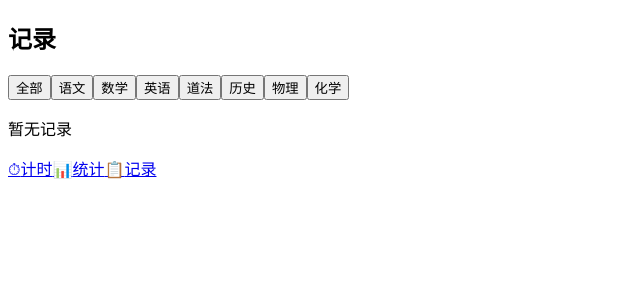
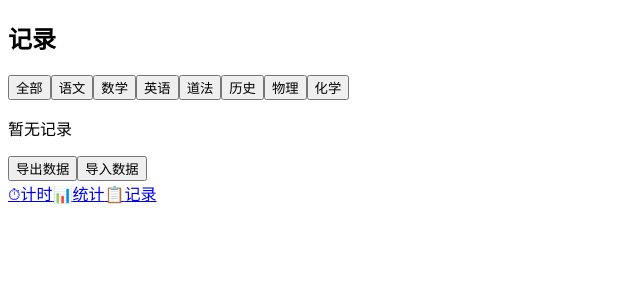
Before and after one commit to ultrafit67/homework_timer, a React (Vite) app: page /records in a window 1280 px wide. Shown: the top 300 px of the page, without its empty margins (0-640 px from the left). Built offline with nearby package versions, Linux system fonts and the light colour scheme; the HTML template or start-up script is replaced by a standard one.

Commit message:
feat: add data import/export (JSON)

```diff
--- a/src/db.ts
+++ b/src/db.ts
@@ -98,6 +98,15 @@ export async function updateRecord(record: HomeworkRecord): Promise<void> {
   await db.put(STORE_NAME, record)
 }
 
+export async function importRecords(records: HomeworkRecord[]): Promise<void> {
+  const db = await getDb()
+  const tx = db.transaction(STORE_NAME, 'readwrite')
+  for (const r of records) {
+    await tx.store.put(r)
+  }
+  await tx.done
+}
+
 export async function getDateGroups(): Promise<string[]> {
   const db = await getDb()
   const dates = new Set<string>()
--- a/src/pages/RecordsView.tsx
+++ b/src/pages/RecordsView.tsx
@@ -1,15 +1,54 @@
-import { useState } from 'react'
+import { useState, useRef } from 'react'
 import { useRecords } from '../hooks/useRecords'
 import { RecordItem } from '../components/RecordItem'
 import { EditRecordDialog } from '../components/EditRecordDialog'
+import * as db from '../db'
 import { SUBJECTS, Subject, HomeworkRecord } from '../types'
 
 const PAGE_SIZE = 20
 
 export function RecordsView() {
-  const { records, loading, deleteRecord, updateRecord, filterBySubject, subjectFilter } = useRecords()
+  const { records, loading, deleteRecord, updateRecord, filterBySubject, subjectFilter, refresh } = useRecords()
   const [page, setPage] = useState(0)
   const [editingRecord, setEditingRecord] = useState<HomeworkRecord | null>(null)
+  const fileInputRef = useRef<HTMLInputElement>(null)
+  const [importMsg, setImportMsg] = useState<string | null>(null)
+
+  const handleExport = async () => {
+    try {
+      const all = await db.getAllRecords()
+      const blob = new Blob([JSON.stringify(all, null, 2)], { type: 'application/json' })
+      const url = URL.createObjectURL(blob)
+      const a = document.createElement('a')
+      a.href = url
+      a.download = `homework-records-${new Date().toISOString().slice(0, 10)}.json`
+      document.body.appendChild(a)
+      a.click()
+      document.body.removeChild(a)
+      URL.revokeObjectURL(url)
+    } catch (e) {
+      console.error('导出失败', e)
+    }
+  }
+
+  const handleImport = async (e: React.ChangeEvent<HTMLInputElement>) => {
+    const file = e.target.files?.[0]
+    if (!file) return
+    setImportMsg(null)
+    try {
+      const text = await file.text()
+      const data = JSON.parse(text)
+      if (!Array.isArray(data)) throw new Error('格式错误')
+      await db.importRecords(data)
+      await refresh()
+      setImportMsg(`成功导入 ${data.length} 条记录`)
+    } catch (e) {
+      setImportMsg('导入失败：文件格式不正确')
+      console.error('导入失败', e)
+    }
+    // Reset so the same file can be re-selected
+    e.target.value = ''
+  }
 
   if (loading) {
     return <div className="page"><p className="loading-text">加载中...</p></div>
@@ -91,6 +130,19 @@ export function RecordsView() {
           onCancel={() => setEditingRecord(null)}
         />
       )}
+
+      <div className="data-io">
+        <button className="btn btn--text" onClick={handleExport}>导出数据</button>
+        <button className="btn btn--text" onClick={() => fileInputRef.current?.click()}>导入数据</button>
+        <input
+          ref={fileInputRef}
+          type="file"
+          accept=".json"
+          style={{ display: 'none' }}
+          onChange={handleImport}
+        />
+        {importMsg && <p className="data-io__msg">{importMsg}</p>}
+      </div>
     </div>
   )
 }
--- a/src/styles.css
+++ b/src/styles.css
@@ -811,3 +811,26 @@ body {
   background: var(--color-bg);
   color: var(--color-text);
 }
+
+/* Data Import/Export */
+.data-io {
+  display: flex;
+  flex-wrap: wrap;
+  gap: 8px;
+  justify-content: center;
+  padding: 24px 0 40px;
+  border-top: 1px solid var(--color-border);
+  margin-top: 16px;
+}
+
+.data-io .btn--text {
+  font-size: 13px;
+  color: var(--color-text-secondary);
+}
+
+.data-io__msg {
+  width: 100%;
+  text-align: center;
+  font-size: 13px;
+  color: var(--color-primary);
+}
```
